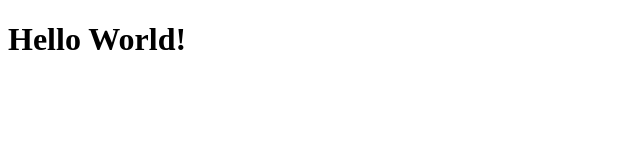
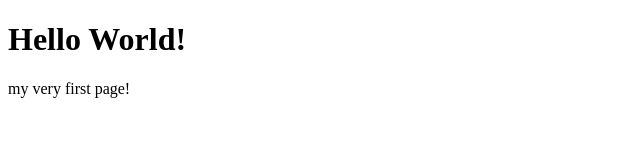
Before and after one commit to maribet/HTML5CSS, a plain HTML site: page site/index.html in a window 1280 px wide. Shown: the whole page, without its empty margins (0-640 px from the left). Drawn offline with Linux system fonts and the light colour scheme.

Commit message:
small change to index.html

```diff
--- a/site/index.html
+++ b/site/index.html
@@ -5,5 +5,6 @@
 </head>
 <body>
 <h1>Hello World!</h1>
+<div>my very first page!</div>
 </body>
 </html>
```
